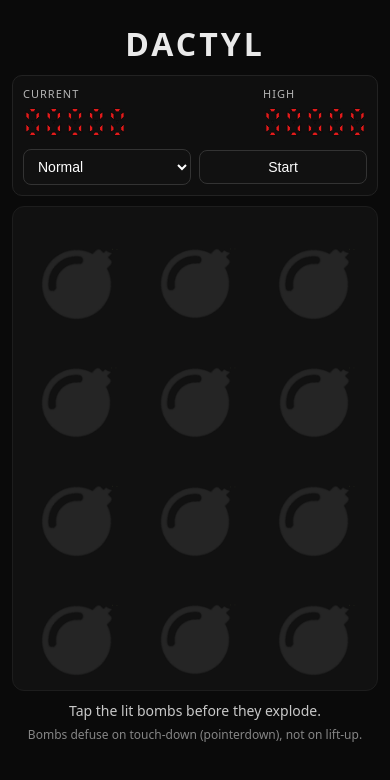
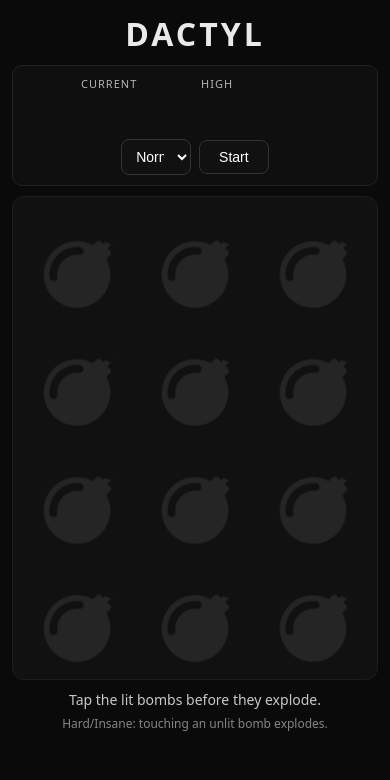
Before and after one commit to AscheKumo/DactylClone, a plain HTML site: page index.html in a window 390 px wide. Drawn offline with Linux system fonts and the light colour scheme.

Commit message:
Update index.html

```diff
--- a/index.html
+++ b/index.html
@@ -71,7 +71,6 @@
     margin-bottom:4px;
   }
 
-  /* 5 digits: viewBox width 216 */
   .seg{
     width:108px;
     height:34px;
@@ -107,7 +106,6 @@
     border:1px solid #1d1d1d;
   }
 
-  /* PNG-based bombs */
   .bomb{
     width:100%;
     aspect-ratio:1 / 1;
@@ -115,61 +113,25 @@
     background-size:contain;
     background-repeat:no-repeat;
     background-position:center;
-    border-radius:0;
     transition:transform .06s ease, filter .08s ease;
-    touch-action:manipulation; /* important for pointerdown feel */
+    touch-action:manipulation;
     user-select:none;
-    -webkit-user-select:none;
   }
 
   .bomb:active{ transform:scale(.96); }
-
-  .bomb.active{
-    background-image:url("Bomb%20Lit.png");
-  }
-
+  .bomb.active{ background-image:url("Bomb%20Lit.png"); }
   .bomb.explode{
     background-image:url("Bomb%20Lit.png");
     filter:brightness(1.4);
   }
 
-  .status{
-    margin-top:10px;
-    font-size:14px;
-    opacity:.85;
-  }
+  .status{ margin-top:10px; font-size:14px; opacity:.85; }
+  .hint{ margin-top:6px; font-size:12px; opacity:.55; }
 
-  .hint{
-    margin-top:6px;
-    font-size:12px;
-    opacity:.55;
-  }
-
-  /* Mobile-only improvements; desktop untouched. */
-  @media (max-width: 420px){
+  @media (max-width:420px){
     body{ padding:12px; align-items:flex-start; }
-    .container{ width:100%; margin-top:10px; }
-
-    .topbar{
-      flex-direction:column;
-      align-items:stretch;
-      gap:10px;
-    }
-
-    .scores{ justify-content:space-between; }
-    .controls{ justify-content:space-between; }
-
+    .topbar{ flex-direction:column; }
     select,button{ width:49%; }
-
-    .seg{
-      width:104px;
-      height:34px;
-    }
-
-    .grid{
-      gap:8px;
-      padding:8px;
-    }
   }
 </style>
 </head>
@@ -182,12 +144,11 @@
     <div class="scores">
       <div class="scoreBox">
         <div class="label">CURRENT</div>
-        <svg class="seg" id="segCurrent" viewBox="0 0 216 68" preserveAspectRatio="xMinYMid meet" aria-label="Current score"></svg>
+        <svg class="seg" id="segCurrent" viewBox="0 0 216 68"></svg>
       </div>
-
       <div class="scoreBox">
         <div class="label">HIGH</div>
-        <svg class="seg" id="segHigh" viewBox="0 0 216 68" preserveAspectRatio="xMinYMid meet" aria-label="High score"></svg>
+        <svg class="seg" id="segHigh" viewBox="0 0 216 68"></svg>
       </div>
     </div>
 
@@ -202,303 +163,127 @@
     </div>
   </div>
 
-  <div class="grid" id="grid" aria-label="Bomb grid"></div>
-
+  <div class="grid" id="grid"></div>
   <div class="status" id="status">Tap the lit bombs before they explode.</div>
-  <div class="hint">Bombs defuse on touch-down (pointerdown), not on lift-up.</div>
+  <div class="hint">Hard/Insane: touching an unlit bomb explodes.</div>
 </div>
 
 <script>
-  // Preload images (helps file:// and avoids first-swap delays)
-  (function preloadImages(){
-    const a = new Image(); a.src = "Bomb%20UnLit.png";
-    const b = new Image(); b.src = "Bomb%20Lit.png";
-  })();
-
-  // Prevent long-press context menu from interfering
-  document.addEventListener("contextmenu", (e) => e.preventDefault());
+document.addEventListener("contextmenu", e => e.preventDefault());
 
 const grid = document.getElementById("grid");
 const statusText = document.getElementById("status");
 const difficultySelect = document.getElementById("difficulty");
 const btnStart = document.getElementById("btnStart");
 
-  const segCurrent = document.getElementById("segCurrent");
-  const segHigh = document.getElementById("segHigh");
-
 const GRID_SIZE = 12;
 const DIGITS = 5;
 
-  let bombs = [];
-  let activeBombs = [];
+let bombs=[], activeBombs=[];
+let running=false, spawnTimeout=null;
+let score=0, highScore=0, lastSpawnIndex=-1;
 
-  let running = false;
-  let spawnTimeout = null;
-
-  let score = 0;
-  let highScore = 0;
-
-  // Prevent spawning on the immediately previous spawn cell.
-  let lastSpawnIndex = -1;
-
-  // Difficulty includes ramp + caps
-  // rampPerPoint: multiplied each score; <1 makes timings shrink.
-  // UPDATED AGAIN: much slower ramp
 const DIFFICULTY = {
-    easy:   { spawnStart: 1200, fuseStart: 3600, spawnMin: 520,  fuseMin: 1600, rampPerPoint: 0.9992 },
-    normal: { spawnStart: 900,  fuseStart: 2800, spawnMin: 420,  fuseMin: 1300, rampPerPoint: 0.9991 },
-    hard:   { spawnStart: 650,  fuseStart: 2200, spawnMin: 340,  fuseMin: 1050, rampPerPoint: 0.9990 },
-    insane: { spawnStart: 500,  fuseStart: 1800, spawnMin: 280,  fuseMin: 900,  rampPerPoint: 0.9988 }
+  easy:   { spawnStart:1200, fuseStart:3600, spawnMin:520, fuseMin:1600, rampPerPoint:0.9992 },
+  normal: { spawnStart:900,  fuseStart:2800, spawnMin:420, fuseMin:1300, rampPerPoint:0.9991 },
+  hard:   { spawnStart:650,  fuseStart:2200, spawnMin:340, fuseMin:1050, rampPerPoint:0.9990 },
+  insane: { spawnStart:500,  fuseStart:1800, spawnMin:280, fuseMin:900,  rampPerPoint:0.9988 }
 };
 
-  function hsKey(diff){ return `dactyl_highscore_${diff}`; }
-
-  function loadHighScoreForSelected(){
-    const diff = difficultySelect.value;
-    highScore = Number(localStorage.getItem(hsKey(diff)) || "0");
+function getTimings(){
+  const d = DIFFICULTY[difficultySelect.value];
+  const factor = Math.pow(d.rampPerPoint, score);
+  return {
+    spawn: Math.max(d.spawnMin, Math.round(d.spawnStart * factor)),
+    fuse:  Math.max(d.fuseMin,  Math.round(d.fuseStart  * factor))
+  };
 }
 
-  function saveHighScoreForSelected(value){
-    const diff = difficultySelect.value;
-    localStorage.setItem(hsKey(diff), String(value));
-  }
+function createGrid(){
+  grid.innerHTML="";
+  bombs=[]; activeBombs=[]; lastSpawnIndex=-1;
 
-  // ---------------- 7-seg SVG renderer ----------------
-  const segMap = {
-    "0":[1,1,1,1,1,1,0],
-    "1":[0,1,1,0,0,0,0],
-    "2":[1,1,0,1,1,0,1],
-    "3":[1,1,1,1,0,0,1],
-    "4":[0,1,1,0,0,1,1],
-    "5":[1,0,1,1,0,1,1],
-    "6":[1,0,1,1,1,1,1],
-    "7":[1,1,1,0,0,0,0],
-    "8":[1,1,1,1,1,1,1],
-    "9":[1,1,1,1,0,1,1],
-    " ":[0,0,0,0,0,0,0]
-  };
-
-  function render7Seg(svgEl, value, digits = DIGITS){
-    const s = String(Math.max(0, value)).slice(-digits).padStart(digits, "0");
-    svgEl.innerHTML = "";
-
-    const rootStyle = getComputedStyle(document.documentElement);
-    const on = rootStyle.getPropertyValue("--seg-on").trim();
-    const off = rootStyle.getPropertyValue("--seg-off").trim();
-    const stroke = rootStyle.getPropertyValue("--seg-stroke").trim();
-
-    const cellW = 40, cellH = 68, pad = 6, thick = 7;
-    const gap = 4;
-
-    function poly(points, fill){
-      const p = document.createElementNS("http://www.w3.org/2000/svg", "polygon");
-      p.setAttribute("points", points.map(pt => pt.join(",")).join(" "));
-      p.setAttribute("fill", fill);
-      p.setAttribute("stroke", stroke);
-      p.setAttribute("stroke-width", "2");
-      p.setAttribute("stroke-linejoin", "round");
-      return p;
-    }
-
-    function digitGroup(ch, offsetX){
-      const g = document.createElementNS("http://www.w3.org/2000/svg", "g");
-      g.setAttribute("transform", `translate(${offsetX},0)`);
-
-      const seg = segMap[ch] || segMap[" "];
-
-      const x0 = pad, x1 = cellW - pad;
-      const y0 = pad, y1 = cellH - pad;
-      const mid = Math.floor(cellH / 2);
-
-      const A = [
-        [x0+thick, y0],
-        [x1-thick, y0],
-        [x1-thick-gap, y0+thick],
-        [x0+thick+gap, y0+thick]
-      ];
-      const G = [
-        [x0+thick+gap, mid - Math.floor(thick/2)],
-        [x1-thick-gap, mid - Math.floor(thick/2)],
-        [x1-thick-2*gap, mid + Math.floor(thick/2)],
-        [x0+thick+2*gap, mid + Math.floor(thick/2)]
-      ];
-      const D = [
-        [x0+thick+gap, y1-thick],
-        [x1-thick-gap, y1-thick],
-        [x1-thick, y1],
-        [x0+thick, y1]
-      ];
-
-      const F = [
-        [x0, y0+thick],
-        [x0+thick, y0+thick+gap],
-        [x0+thick, mid - gap],
-        [x0, mid - gap - thick]
-      ];
-      const B = [
-        [x1-thick, y0+thick+gap],
-        [x1, y0+thick],
-        [x1, mid - gap - thick],
-        [x1-thick, mid - gap]
-      ];
-      const E = [
-        [x0, mid + gap],
-        [x0+thick, mid + gap + thick],
-        [x0+thick, y1 - thick - gap],
-        [x0, y1 - thick]
-      ];
-      const C = [
-        [x1-thick, mid + gap + thick],
-        [x1, mid + gap],
-        [x1, y1 - thick],
-        [x1-thick, y1 - thick - gap]
-      ];
-
-      const shapes = [A,B,C,D,E,F,G];
-      shapes.forEach((pts, i) => g.appendChild(poly(pts, seg[i] ? on : off)));
-      return g;
-    }
-
-    for(let i=0;i<digits;i++){
-      const x = i*(cellW + gap);
-      svgEl.appendChild(digitGroup(s[i], x));
+  for(let i=0;i<GRID_SIZE;i++){
+    const d=document.createElement("div");
+    d.className="bomb";
+    d.addEventListener("pointerdown", e=>{
+      e.preventDefault();
+      tapBomb(i);
+    });
+    grid.appendChild(d);
+    bombs.push({ el:d, active:false, timer:null, index:i });
   }
 }
 
-  function updateScores(){
-    render7Seg(segCurrent, score);
-    render7Seg(segHigh, highScore);
+function scheduleNext(){
+  if(!running) return;
+  const { spawn, fuse } = getTimings();
+  spawnTimeout=setTimeout(()=>{
+    activateBomb(fuse);
+    scheduleNext();
+  }, spawn);
 }
 
-  // ---------------- Game ----------------
-  function createGrid() {
-    grid.innerHTML = "";
-    bombs = [];
-    activeBombs = [];
-    lastSpawnIndex = -1;
+function startGame(){
+  stopGame();
+  createGrid();
+  score=0;
+  running=true;
+  statusText.textContent="Stay alive.";
+  const { fuse } = getTimings();
+  activateBomb(fuse);
+  scheduleNext();
+}
 
-    for (let i = 0; i < GRID_SIZE; i++) {
-      const div = document.createElement("div");
-      div.className = "bomb";
-      div.dataset.index = i;
+function stopGame(){
+  running=false;
+  clearTimeout(spawnTimeout);
+  bombs.forEach(b=>clearTimeout(b.timer));
+  activeBombs=[];
+}
 
-      div.addEventListener("pointerdown", (e) => {
-        e.preventDefault();
-        tapBomb(i);
-      });
+function activateBomb(fuse){
+  let pool=bombs.filter(b=>!b.active && b.index!==lastSpawnIndex);
+  if(!pool.length) pool=bombs.filter(b=>!b.active);
+  if(!pool.length) return;
 
-      grid.appendChild(div);
-      bombs.push({ el: div, active:false, timer:null, index:i });
+  const b=pool[Math.floor(Math.random()*pool.length)];
+  b.active=true;
+  b.el.classList.add("active");
+  activeBombs.push(b);
+  lastSpawnIndex=b.index;
+
+  b.timer=setTimeout(()=>explode(b),fuse);
+  if(activeBombs.length>=4) explode(activeBombs[0]);
+}
+
+function tapBomb(i){
+  const b=bombs[i];
+  if(!running) return;
+
+  if(b.active){
+    clearTimeout(b.timer);
+    b.active=false;
+    b.el.classList.remove("active");
+    activeBombs=activeBombs.filter(x=>x!==b);
+    score++;
+    return;
+  }
+
+  // NEW RULE: touching unlit bomb on hard/insane explodes
+  if(difficultySelect.value === "hard" || difficultySelect.value === "insane"){
+    explode(b);
   }
 }
 
-  function stopGame() {
-    running = false;
-    clearTimeout(spawnTimeout);
-    spawnTimeout = null;
-    bombs.forEach(b => clearTimeout(b.timer));
-    activeBombs = [];
-  }
-
-  // Compute current timings with ramp + caps.
-  function getCurrentTimings() {
-    const d = DIFFICULTY[difficultySelect.value];
-    const factor = Math.pow(d.rampPerPoint, score); // decreases over time
-    const spawn = Math.max(d.spawnMin, Math.round(d.spawnStart * factor));
-    const fuse  = Math.max(d.fuseMin,  Math.round(d.fuseStart  * factor));
-    return { spawn, fuse };
-  }
-
-  function scheduleNextSpawn() {
-    if (!running) return;
-    const { spawn } = getCurrentTimings();
-
-    clearTimeout(spawnTimeout);
-    spawnTimeout = setTimeout(() => {
-      if (!running) return;
-      const { fuse } = getCurrentTimings();
-      activateBomb(fuse);
-      scheduleNextSpawn();
-    }, spawn);
-  }
-
-  function startGame() {
-    stopGame();
-    createGrid();
-
-    loadHighScoreForSelected();
-    score = 0;
-    updateScores();
-
-    running = true;
-    statusText.textContent = "Stay alive.";
-
-    const { fuse } = getCurrentTimings();
-    activateBomb(fuse);
-    scheduleNextSpawn();
-  }
-
-  function activateBomb(fuseTime) {
-    if (!running) return;
-
-    let candidates = bombs.filter(b => !b.active && b.index !== lastSpawnIndex);
-    if (candidates.length === 0) candidates = bombs.filter(b => !b.active);
-    if (candidates.length === 0) return;
-
-    const bomb = candidates[Math.floor(Math.random() * candidates.length)];
-    bomb.active = true;
-    bomb.el.classList.remove("explode");
-    bomb.el.classList.add("active");
-    activeBombs.push(bomb);
-
-    lastSpawnIndex = bomb.index;
-
-    bomb.timer = setTimeout(() => explode(bomb), fuseTime);
-
-    if (activeBombs.length >= 4) explode(activeBombs[0]);
-  }
-
-  function tapBomb(index) {
-    const bomb = bombs[index];
-    if (!bomb.active || !running) return;
-
-    clearTimeout(bomb.timer);
-    bomb.active = false;
-    bomb.el.classList.remove("active");
-    activeBombs = activeBombs.filter(b => b !== bomb);
-
-    score += 1;
-
-    if (score > highScore) {
-      highScore = score;
-      saveHighScoreForSelected(highScore);
-    }
-    updateScores();
-  }
-
-  function explode(bomb) {
-    if (!bomb.active) return;
-
-    bomb.active = false;
-    clearTimeout(bomb.timer);
-    bomb.el.classList.remove("active");
-    bomb.el.classList.add("explode");
-
-    statusText.textContent = "BOOM.";
+function explode(b){
+  b.el.classList.add("explode");
+  statusText.textContent="BOOM.";
   stopGame();
 }
 
-  difficultySelect.addEventListener("change", () => {
-    loadHighScoreForSelected();
-    updateScores();
-  });
-
-  btnStart.addEventListener("click", startGame);
-
-  // init
+btnStart.onclick=startGame;
 createGrid();
-  loadHighScoreForSelected();
-  updateScores();
 </script>
 </body>
 </html>
```
Lines whose indentation alone changed are shown as unchanged.
